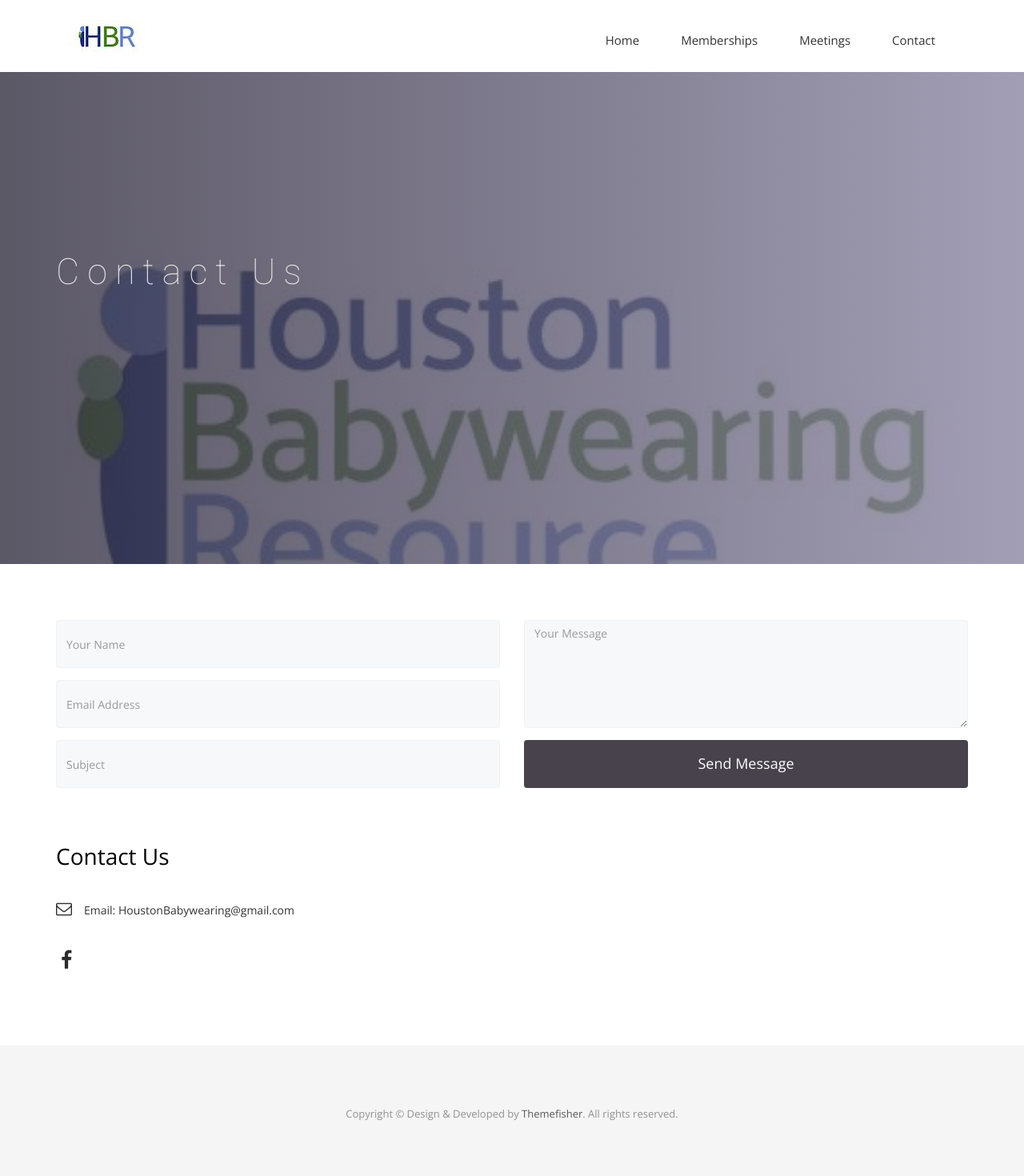
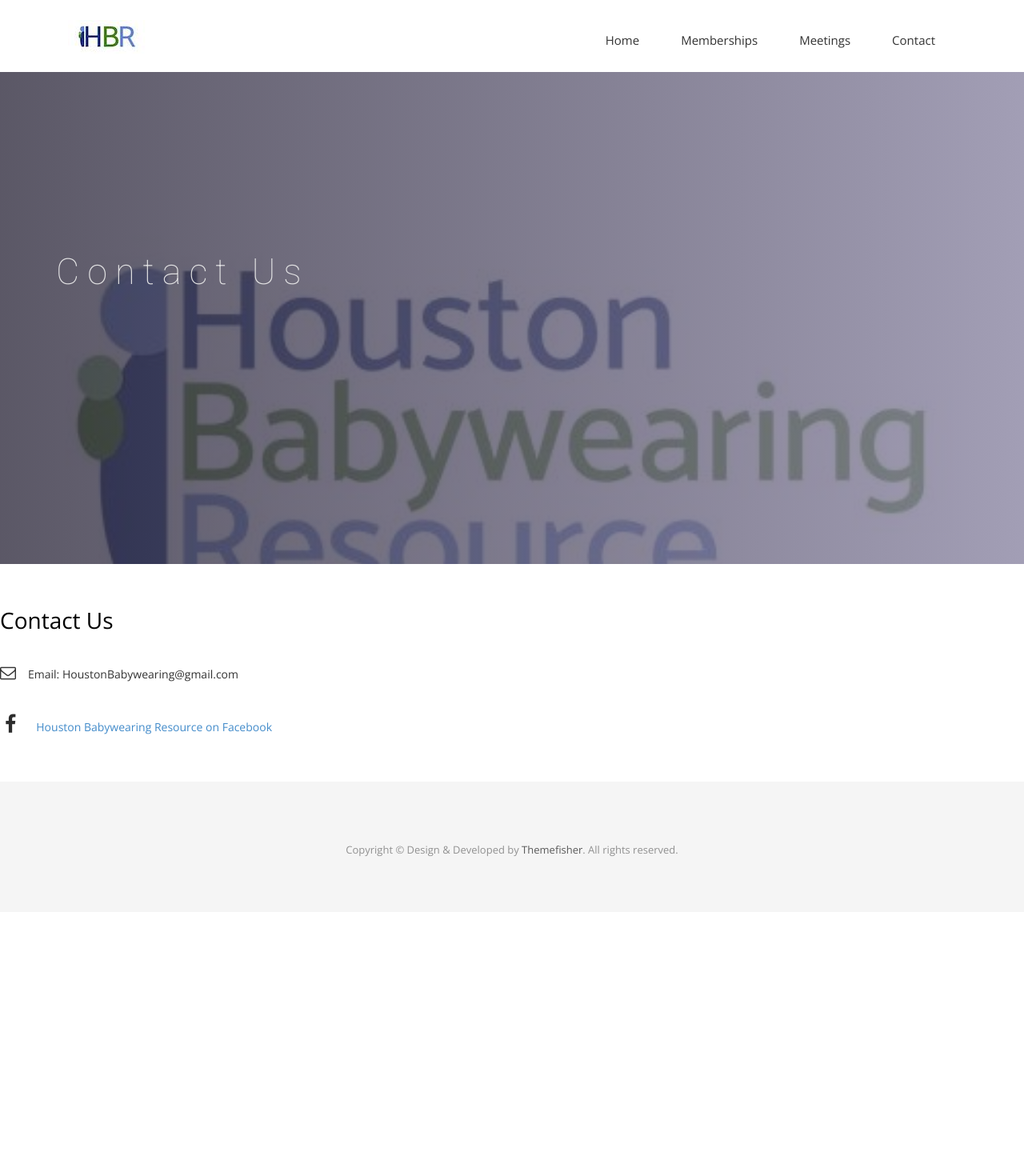
Before and after one commit to geckya/HBR, a Jekyll site: the page built from contact.html, in a window 1280 px wide. Shown: the whole page at 80% size. Built offline with Jekyll 4.4.1, drawn with Linux system fonts in a browser that asks for light colours; nearby versions of some CDN libraries; some web fonts are replaced; after the commit the page ends 1140 px from its top, so only the background shows below that.

Commit message:
simplify contact

```diff
--- a/contact.html
+++ b/contact.html
@@ -18,6 +18,7 @@
   </div>
 </section>
 <!-- contact form start -->
+<!--
 <section id="contact-form">
   <div class="container">
     <div class="row">
@@ -47,6 +48,7 @@
         </div>
       </div>
     </div>
+-->
     <div id="contact-box" class="row">
       <div class="col-md-6 col-sm-12">
         <div class="block">
@@ -59,7 +61,7 @@
 
           <ul class="social-icons">
             <li>
-              <a href="https://www.facebook.com/HoustonBabywearing"><i class="fa fa-facebook"></i></a>
+              <a href="https://www.facebook.com/HoustonBabywearing"><i class="fa fa-facebook"></i>Houston Babywearing Resource on Facebook</a>
             </li>
           </ul>
         </div>
```
